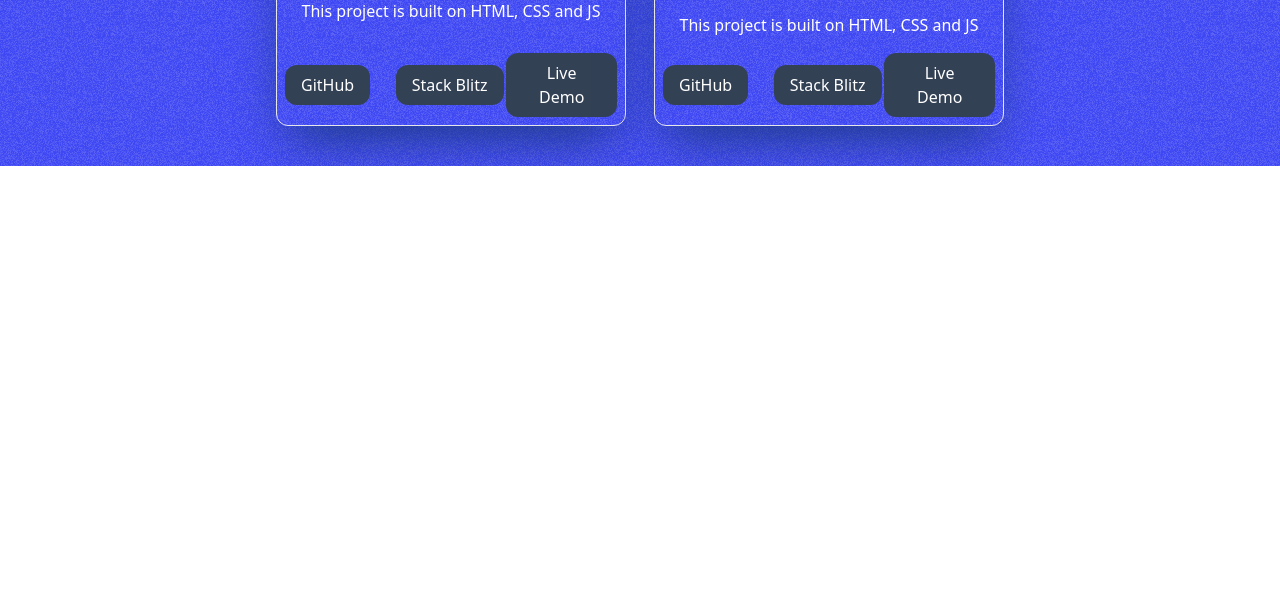
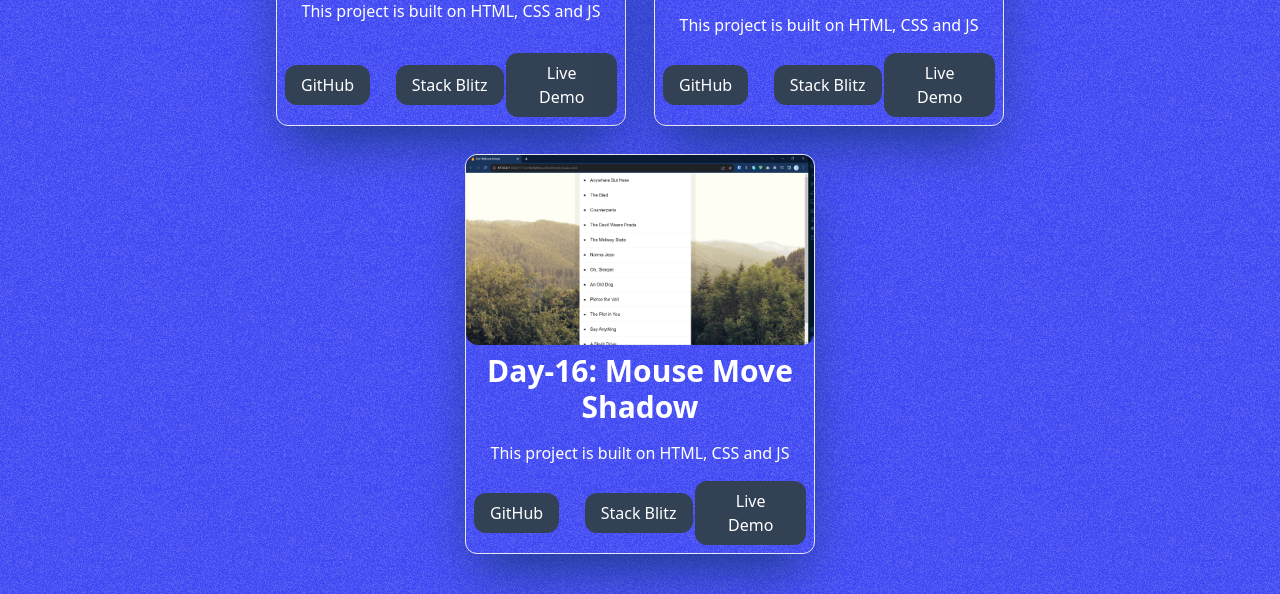
Before and after one commit to ilokeshghosh/javascript-30, a plain HTML site: page index page/dist/index.html in a window 1280 px wide. Shown: the part 3547-4141 px from the top of the page. Before the commit the page ends 3713 px from the top, so only its background shows below. Drawn offline with Linux system fonts and the light colour scheme.

Commit message:
index page : Day-17

```diff
--- a/index page/dist/index.html
+++ b/index page/dist/index.html
@@ -592,6 +592,40 @@
                                 target="_blank">Live Demo</a></button></div>
                 </div>
             </div>
+
+            <!-- card16  -->
+            <div
+                class="border shadow-2xl shadow-blue-900 md:w-[350px] w-[90%] h-[400px] rounded-xl flex flex-col justify-between items-center">
+                <!-- image -->
+                <div class="w-full h-[50%] rounded-xl"><img
+                        class="w-full transition-all linear duration-900 h-full rounded-xl hover:scale-110"
+                        src="../assets/day17.png" alt="random-image"></div>
+
+                <!-- text -->
+                <div class="w-full flex flex-col justify-center items-center p-2 gap-4">
+                    <!--project title -->
+                    <div class="text-center text-3xl font-bold w-full text-white">
+                        <h1>Day-16: Mouse Move Shadow</h1>
+                    </div>
+
+                    <!-- project explanation -->
+                    <div class="text-center font-medium w-full text-white">
+                        <p>This project is built on HTML, CSS and JS</p>
+                    </div>
+                </div>
+
+                <!-- links  -->
+                <div class="w-full flex items-center justify-between p-2">
+                    <div class="w-1/3"><button class="bg-slate-700 rounded-xl px-4 py-2 text-white"><a
+                                href="https://github.com/ilokeshghosh/javascript-30/tree/main/17-Sort%20Without%20Article"
+                                target="_blank">GitHub</a></button></div>
+                    <div class="w-1/3"><button class="bg-slate-700 rounded-xl px-4 py-2 text-white"><a href="#">Stack
+                                Blitz</a></button></div>
+                    <div class="w-1/3"><button class="bg-slate-700 rounded-xl px-4 py-2 text-white"><a
+                                href="https://ilokeshghosh.github.io/javascript-30/17-Sort%20Without%20Article"
+                                target="_blank">Live Demo</a></button></div>
+                </div>
+            </div>
         </div>
 
     </div>
```
Also changed, not shown: index page/assets/day17.png (added).
